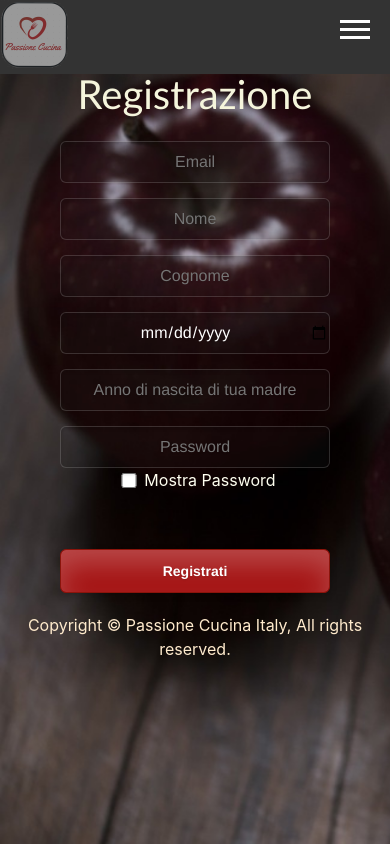
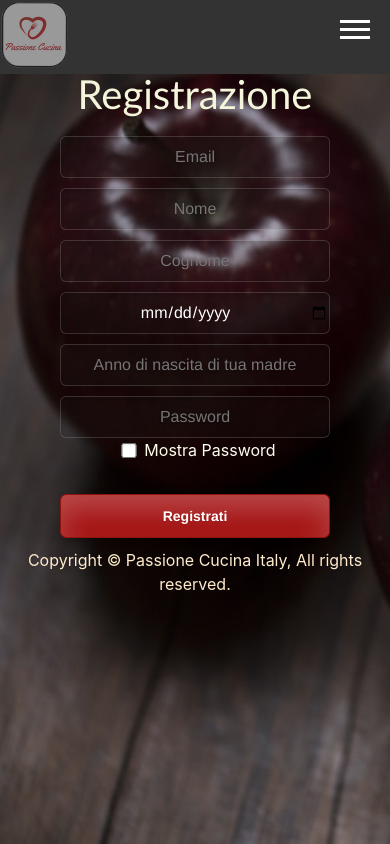
Before and after one commit to donidimitrova/Passione-Cucina, a PHP site: page /pagReg.html in a window 390 px wide. Run offline with PHP 8.4, Linux system fonts and the light colour scheme; some libraries are stand-ins or nearby versions; some web fonts are replaced.

Commit message:
aggiustata la pagina registrazione

```diff
--- a/css/styleReg.css
+++ b/css/styleReg.css
@@ -219,7 +219,12 @@ input:focus {
           width: 100%;
           padding-right: 15px;
           padding-left: 15px; }
-        .mastfoot{ padding-top: 20px;}
+          input{
+            margin-top: 10px;
+          }
+          .g-recaptcha{margin-top: 0px;}
+          #reg{margin-top: 0px;}
+        .mastfoot{ padding-top: 10px;}
         }
 
 
--- a/pagReg.html
+++ b/pagReg.html
@@ -90,7 +90,7 @@
 
               <div class="g-recaptcha" data-theme="dark"   data-sitekey="6LfVxPQUAAAAAB40vHKxjk02LmjmMLIgmbgrcD16" data-callback="onSuccess" ></div>
 
-              <div> <button class="btn-reg" type="submit" value="Registrati" name="submit"id ="Sr" >  Registrati</button></div>
+              <div> <button class="btn-reg" type="submit" value="Registrati" name="submit"id ="reg" >  Registrati</button></div>
             </form>
         </div>
 
```
Also changed, not shown: css/recuperaPassword.css (+6 -2 lines).
